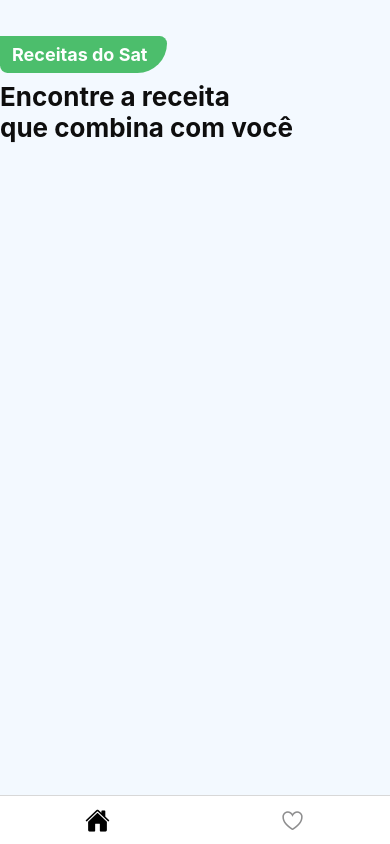
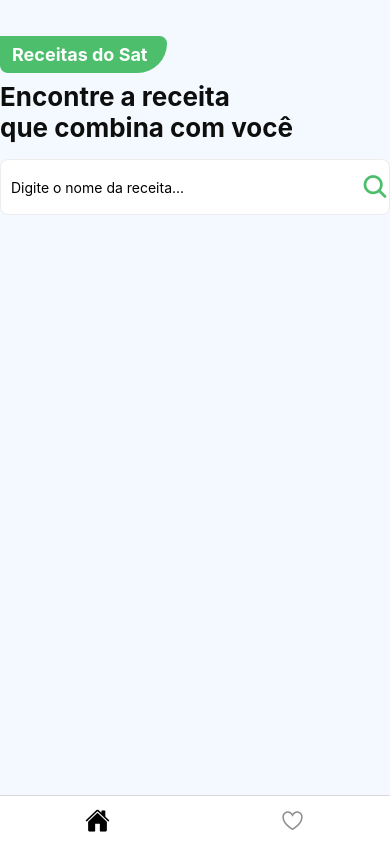
Before and after one commit to johnnysat/Receitas-do-Sat, a React Native app: screen / in a window 390 px wide. Built offline with nearby package versions, Linux system fonts and the light colour scheme.

Commit message:
Adicionado Input e Estilização

```diff
--- a/src/pages/home/index.js
+++ b/src/pages/home/index.js
@@ -1,4 +1,5 @@
-import { View, Text, StyleSheet, SafeAreaView} from 'react-native';
+import { View, Text, StyleSheet, SafeAreaView, TextInput, TouchableOpacity} from 'react-native';
+import { Ionicons } from "@expo/vector-icons"
 import { Logo } from '../../components/logo';
 
 export function Home() {
@@ -7,6 +8,16 @@
     <Logo />
     <Text style={styles.title}>Encontre a receita </Text>
     <Text style={styles.title}>que combina com você </Text>
+
+    <View style={styles.form}>
+      <TextInput
+      placeholder="Digite o nome da receita..."
+      style={styles.input}
+      />
+      <TouchableOpacity>
+        <Ionicons name="search" size={28} color="#4CBE6C" />
+      </TouchableOpacity>
+    </View>
   </SafeAreaView>
   )
 }
@@ -23,5 +34,25 @@
     fontSize: 26,
     fontWeight: 'bold',
     color: "#0e0e0e",
+  },
+  form: {
+    backgroundColor: '#FFF',
+    width: '100%',
+    borderRadius: 8,
+    marginTop: 16,
+    marginBottom: 16,
+    borderWidth: 1,
+    borderColor: "#ECECEC",
+    paddingLef: 8,
+    paddingRig: 8,
+    flexDirection: 'row',
+    alignItems: 'center',
+    justifyContent: 'space-between',
+  },
+  input:{
+    width: '90%',
+    maxWidth: '90%',
+    height: 54,
+    paddingLeft: 10,
   }
 })
```
